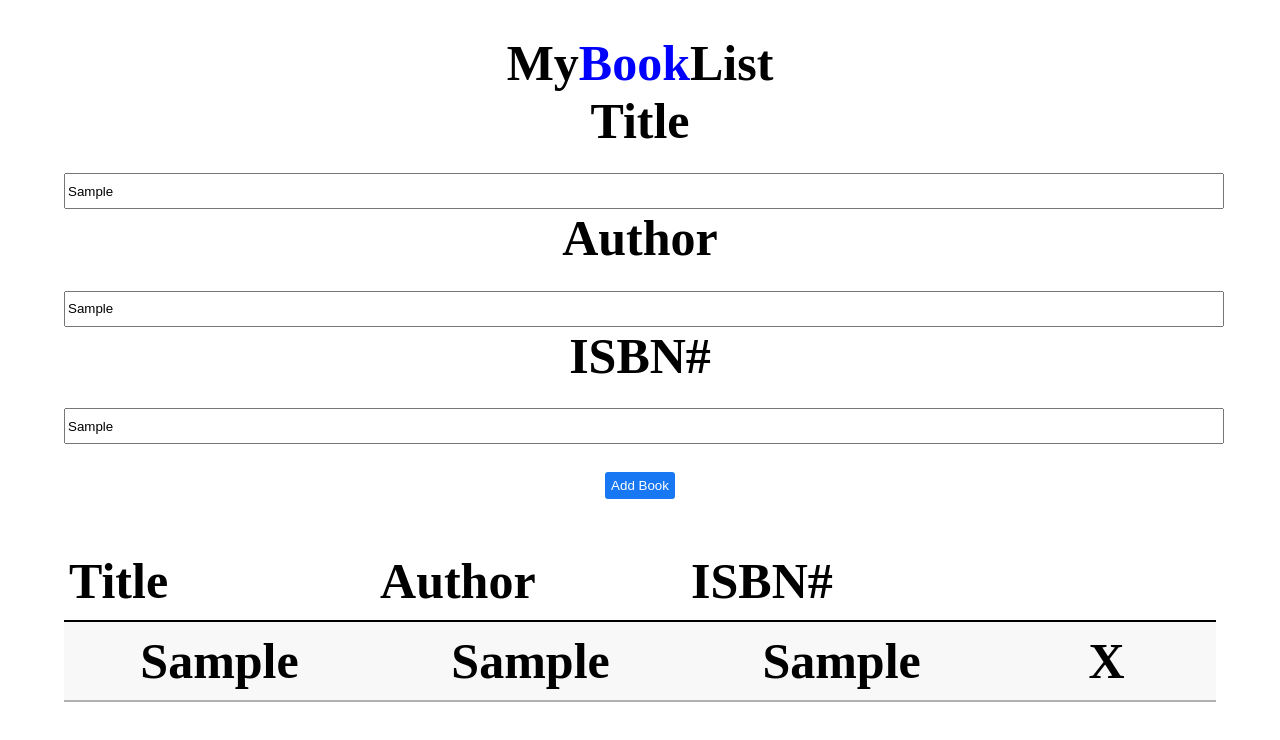
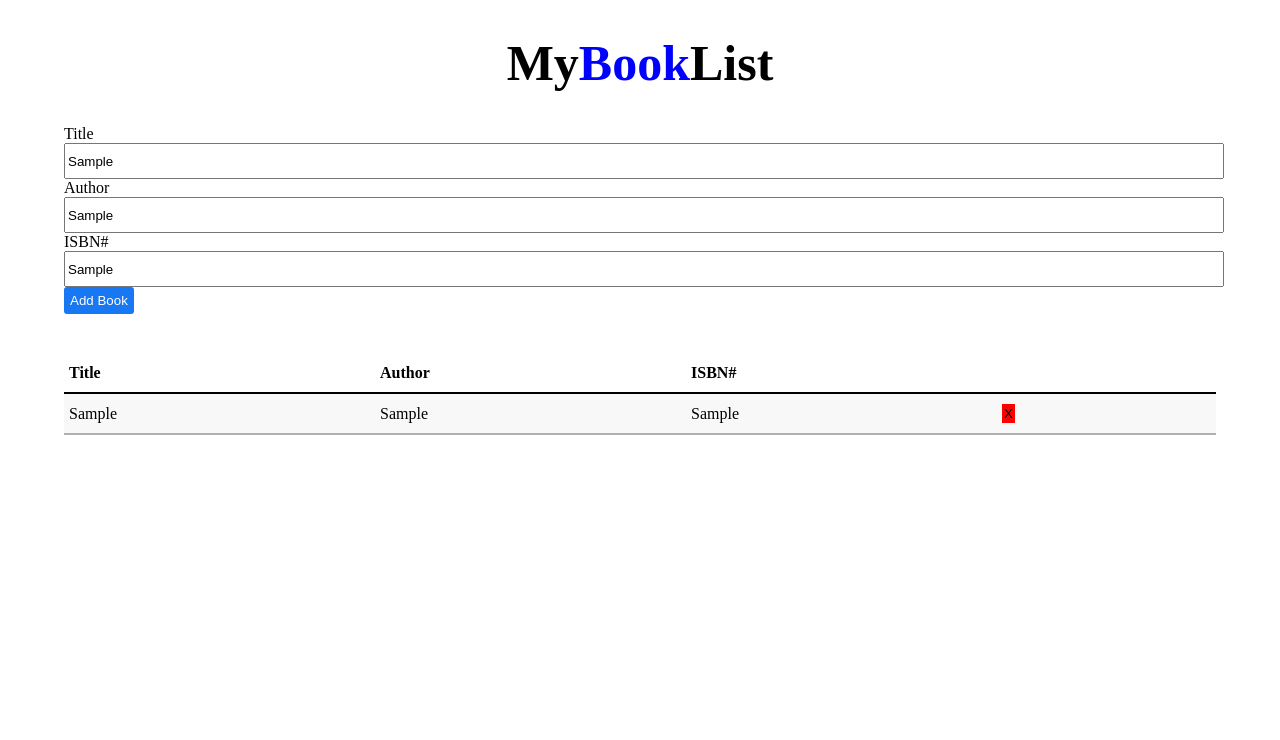
Before and after one commit to acciojob/book-list-sandeepsinghh143, a website: page main.html in a window 1280 px wide. Both pictures are taken after typing "Sample", "Sample", "Sample" into the empty fields and a click on the button "Add Book". Drawn offline with Linux system fonts and the light colour scheme.

Commit message:
created a submission

```diff
--- a/main.html
+++ b/main.html
@@ -8,14 +8,14 @@
 
 <body>
 	<!-- the entire body must be written by student -->
-	<h1 class="title">My<span>Book</span>List</h>
+	<h1 class="title">My<span>Book</span>List</h1>
 	<div>Title</div>
 	<input type="text" value="" name="title" id="title">
 	<div>Author</div>
 	<input type="text" value="" name="author" id="author">
 	<div>ISBN#</div>
 	<input type="text" value="" name="isbn" id="isbn">
-	<button onclick="addBook()" id="submit">Add Book</button>
+	<button id="submit">Add Book</button>
 	<table class="table table-striped">
 			<thead>
 			<tr class="border">
--- a/script.js
+++ b/script.js
@@ -1,6 +1,10 @@
 //your JS code here. If required.
+document.getElementById("submit").addEventListener("click", function(event) {
+      event.preventDefault();
+      addBookToList();
+    });
 let tbody=document.getElementById("book-list");
-function addBook(){
+function addBookToList(){
 	let row=tbody.insertRow();
 	let td1=row.insertCell(0);
 	td1.innerText=document.getElementById("title").value;
@@ -9,12 +13,23 @@ function addBook(){
 	let td3=row.insertCell(2);
 	td3.innerText=document.getElementById("isbn").value;
 	let td4=row.insertCell(3);
-	td4.innerText="X";
-	td4.innerText.style.backgroundColor="red";
-
+	let newBtn = document.createElement('button');
+	newBtn.className="delete";
+    newBtn.innerText = 'X';
+	td4.append(newBtn);
 	tr.append(td1);
 	tr.append(td2);
 	tr.append(td3);
 	tr.append(td4);
 	tbody.append(tr);
+      document.getElementById("title").value = "";
+      document.getElementById("author").value = "";
+      document.getElementById("isbn").value = ""
+	var deleteButtons = document.getElementsByClassName("delete");
+      for (var i = 0; i < deleteButtons.length; i++) {
+        deleteButtons[i].addEventListener("click", function() {
+          var row = this.parentNode.parentNode;
+          row.parentNode.removeChild(row);
+        });
+      }
 }
--- a/styles.css
+++ b/styles.css
@@ -14,7 +14,7 @@ input{
 	height:30px;
 	width:100%;
 }
-button{
+#submit{
 	background-color:#1877F2;
 	color:white;
 	padding:6px;
@@ -46,3 +46,8 @@ th{
 td,th{
 	padding:10px 5px;
 }
+.delete{
+	background-color:red;
+	border:none;
+	padding:2px;
+}
```
